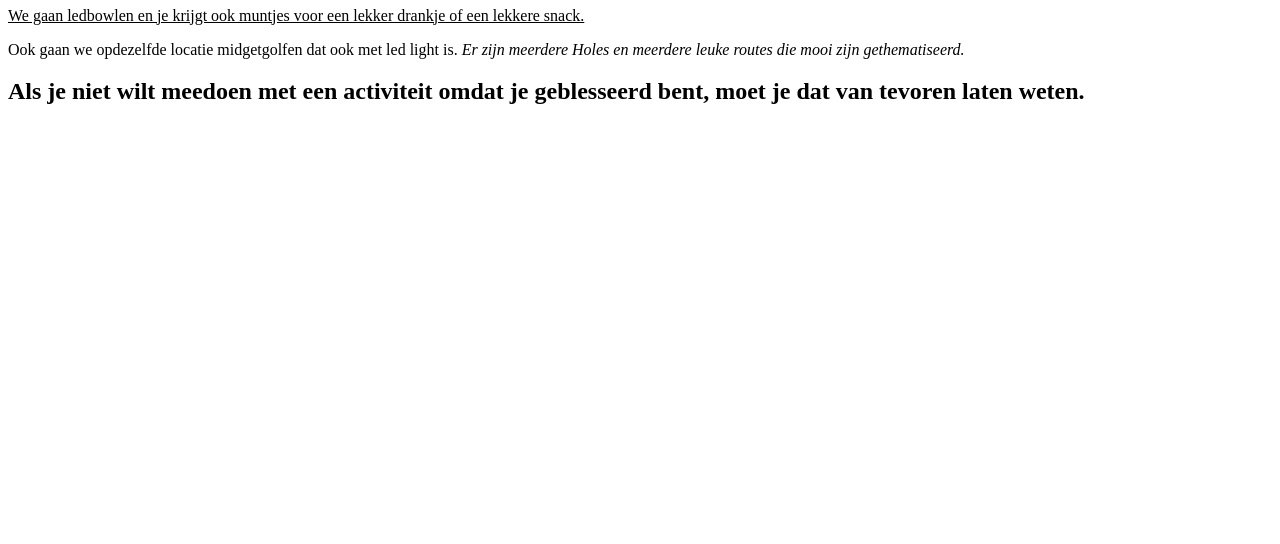
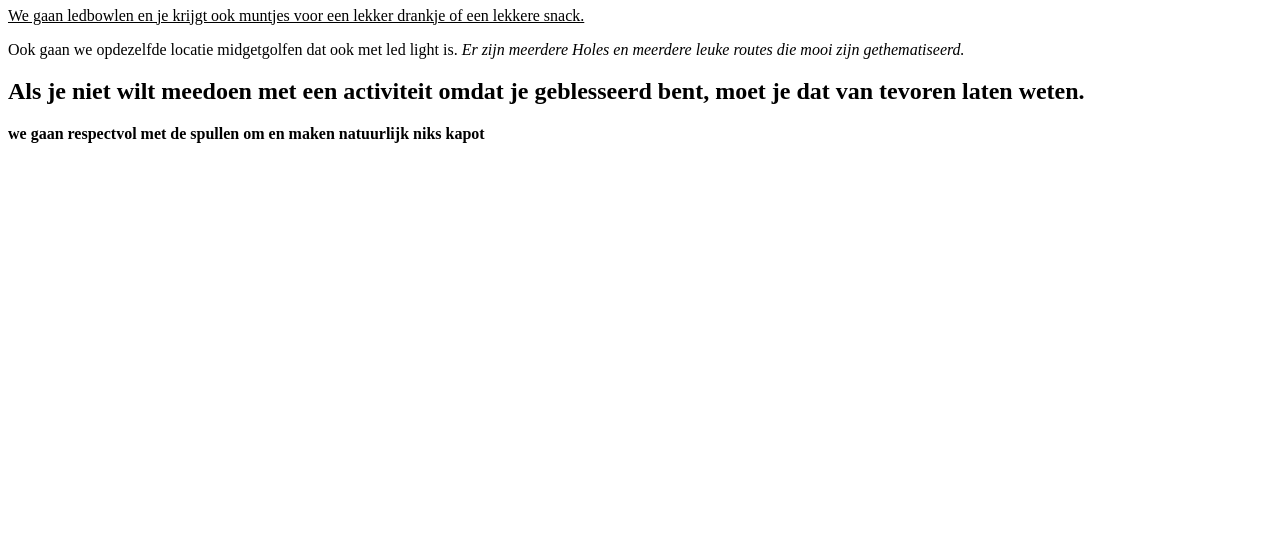
Before and after one commit to Teun820/html-weekopdracht-2-bouwen, a plain HTML site: page index.html in a window 1280 px wide. Shown: the part 256-800 px from the top of the page. Drawn offline with Linux system fonts and the light colour scheme.

Commit message:
WebLab Run 20-11-2026 11:39:08 (UTC+01:00)

```diff
--- a/index.html
+++ b/index.html
@@ -31,3 +31,5 @@
 <p> Ook gaan we opdezelfde locatie midgetgolfen dat ook met led light is. <i> Er zijn meerdere Holes en meerdere leuke routes die mooi zijn gethematiseerd.</i> </p>
 </body>
 <h2>  <b> Als je niet wilt meedoen met een activiteit omdat je geblesseerd bent, moet je dat van tevoren laten weten. </b> </h2>
+
+<p> <strong> we gaan respectvol met de spullen om en maken natuurlijk niks kapot </strong> </p>
```
Also changed, not shown: 1 other file.
